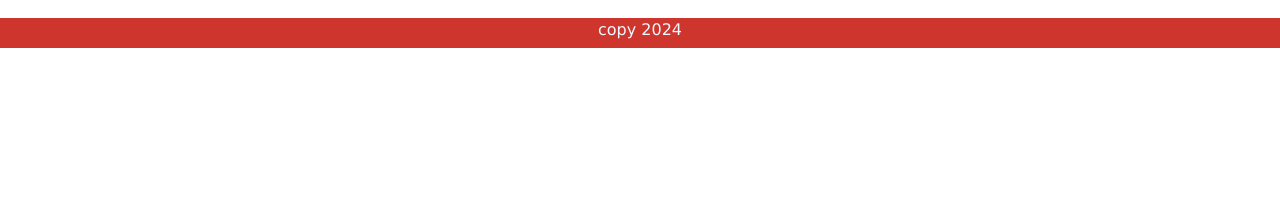
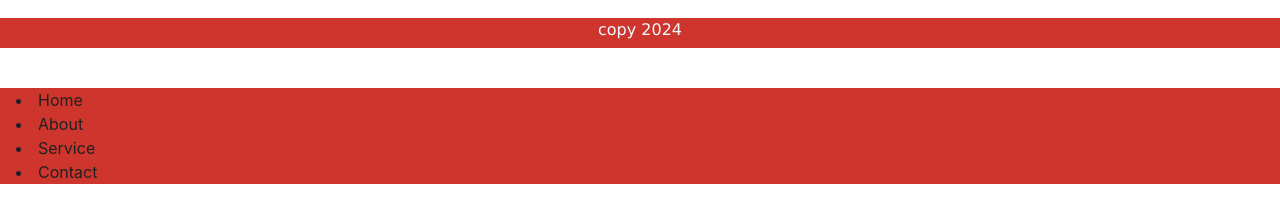
Before and after one commit to Cisco248/zyntra-ui, a plain HTML site: page index.html in a window 1280 px wide. Shown: the part 577-800 px from the top of the page. Drawn offline with Linux system fonts and the light colour scheme.

Commit message:
Update index.html

```diff
--- a/index.html
+++ b/index.html
@@ -78,5 +78,24 @@
     <br>
 
     <div class="footer bg-red">copy 2024</div>
+
+    <br>
+
+    <nav class="navbar-2 bg-red">
+        <ul class="navilist">
+            <li>Home</li>
+            <li>About</li>
+            <li>Service</li>
+            <li>Contact</li>
+        </ul>
+    </nav>
+
+    <!--navbar3-->
+    <nav class="navbar-3">
+        <div class="container">
+
+        </div>
+    </nav>
+
 </body>
 </html>
```
